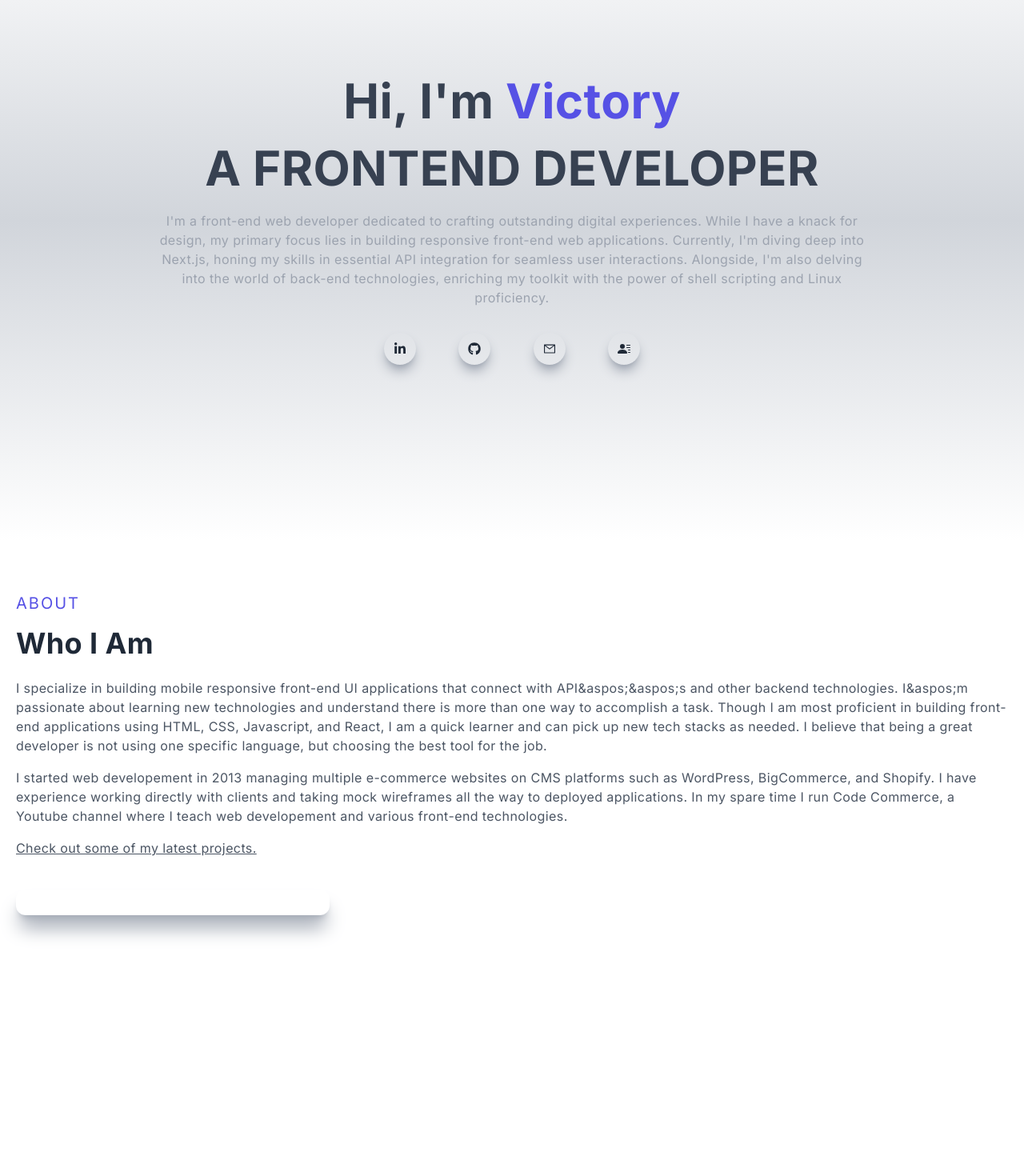
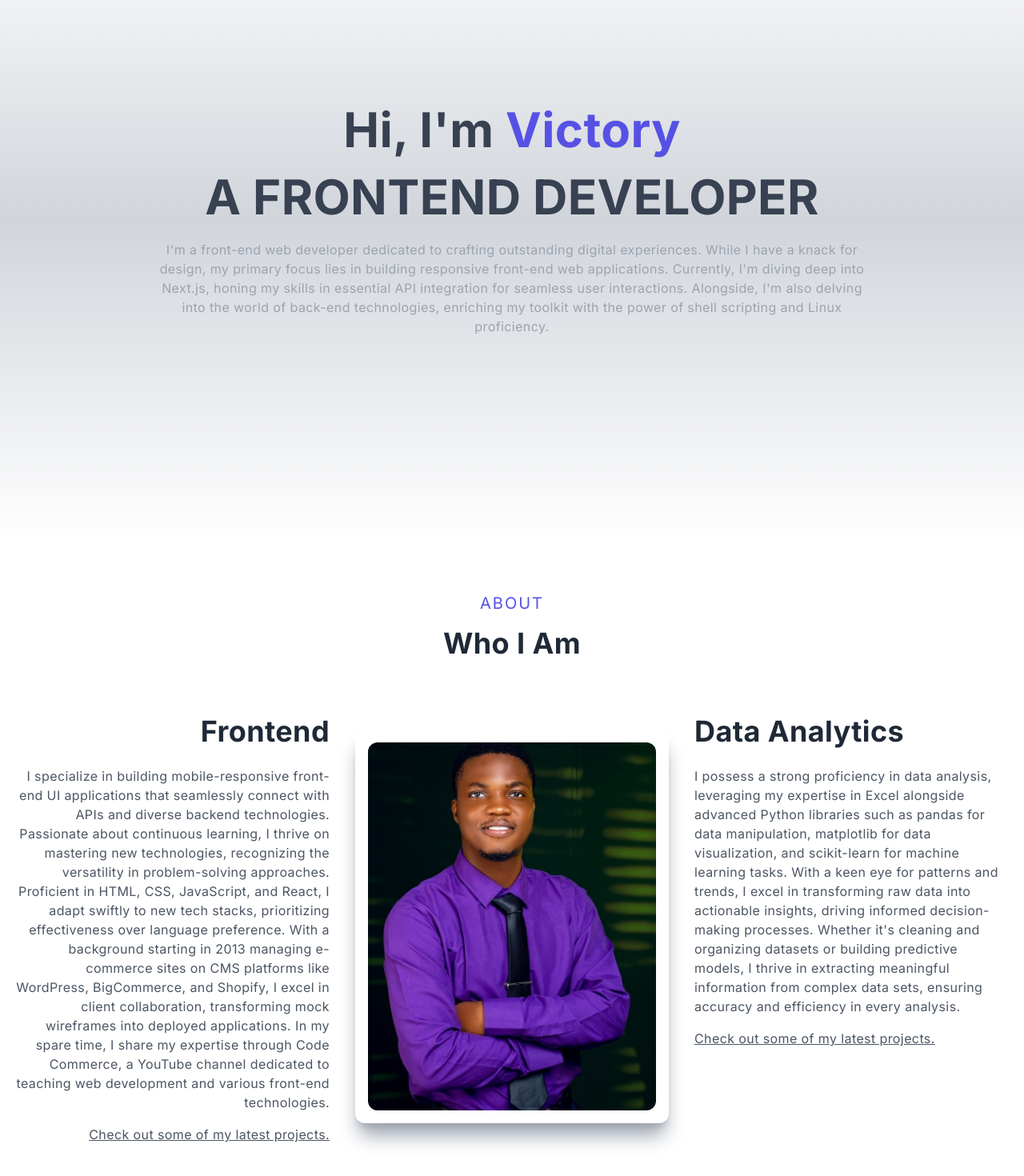
Before and after one commit to Torycd/victory, a Next.js app: page / in a window 1280 px wide. Shown: the part 124-1594 px from the top of the page at 80% size. Built offline with nearby package versions, Linux system fonts and the light colour scheme.

Commit message:
yeah yeah

```diff
--- a/components/About.jsx
+++ b/components/About.jsx
@@ -1,42 +1,62 @@
-import React from 'react'
+import React from "react";
+import image from "../public/assets/myPhoto.jpg";
+import Image from "next/image";
 
 const About = () => {
   return (
-    <div id='about' className='w-full md:h-screen items-center py-16 '>
-        <div className="max-w-[1240px] m-auto md:grid grid-cols-3 gap-8">
-        <div className="col-span-3">
-          <p className="uppercase text-xl tracking-widest text-[#5651e5]">
-            About
+    <div
+      id="about"
+      className="max-w-[1440px] flex flex-col mx-auto justify-center  md:h-screen items-center px-2 pt-16 pb-0"
+    >
+      <p className="uppercase text-xl tracking-widest text-[#5651e5]">About</p>
+      <h2 className="py-4">Who I Am</h2>
+      <div className="max-w-[1240px] m-auto md:grid md:grid-cols-3 gap-8">
+        <div className="col-span-1 md:text-right">
+          <h2 className="py-4">Frontend</h2>
+          <p className="py-2  text-gray-600">
+            I specialize in building mobile-responsive front-end UI applications
+            that seamlessly connect with APIs and diverse backend technologies.
+            Passionate about continuous learning, I thrive on mastering new
+            technologies, recognizing the versatility in problem-solving
+            approaches. Proficient in HTML, CSS, JavaScript, and React, I adapt
+            swiftly to new tech stacks, prioritizing effectiveness over language
+            preference. With a background starting in 2013 managing e-commerce
+            sites on CMS platforms like WordPress, BigCommerce, and Shopify, I
+            excel in client collaboration, transforming mock wireframes into
+            deployed applications. In my spare time, I share my expertise
+            through Code Commerce, a YouTube channel dedicated to teaching web
+            development and various front-end technologies.
           </p>
-          <h2 className="py-4">Who I Am</h2>
-          <p className="py-2  text-gray-600">
-            I specialize in building mobile responsive front-end UI applications
-            that connect with API&aspos;&aspos;s and other backend technologies.
-            I&aspos;m passionate about learning new technologies and understand
-            there is more than one way to accomplish a task. Though I am most
-            proficient in building front-end applications using HTML, CSS,
-            Javascript, and React, I am a quick learner and can pick up new tech
-            stacks as needed. I believe that being a great developer is not
-            using one specific language, but choosing the best tool for the job.
-          </p>
-          <p className="py-2 text-gray-600">
-            I started web developement in 2013 managing multiple e-commerce
-            websites on CMS platforms such as WordPress, BigCommerce, and
-            Shopify. I have experience working directly with clients and taking
-            mock wireframes all the way to deployed applications. In my spare
-            time I run Code Commerce, a Youtube channel where I teach web
-            developement and various front-end technologies.
-          </p>
+
           <p className="py-2 text-gray-600 underline cursor-pointer">
             Check out some of my latest projects.
           </p>
         </div>
         <div className="w-full h-auto m-auto shadow-xl shadow-gray-400 rounded-xl flex items-center justify-center p-4 hover:scale-105 ease-in duration-500">
-          {/* <Image src={image} className="rounded-xl" alt="/" /> */}
+          <Image src={image} className="rounded-xl" alt="/" />
+        </div>
+        <div className="col-span-1 text-left">
+          <h2 className="py-4">Data Analytics</h2>
+          <p className="py-2  text-gray-600">
+            I possess a strong proficiency in data analysis, leveraging my
+            expertise in Excel alongside advanced Python libraries such as
+            pandas for data manipulation, matplotlib for data visualization, and
+            scikit-learn for machine learning tasks. With a keen eye for
+            patterns and trends, I excel in transforming raw data into
+            actionable insights, driving informed decision-making processes.
+            Whether it&apos;s cleaning and organizing datasets or building
+            predictive models, I thrive in extracting meaningful information
+            from complex data sets, ensuring accuracy and efficiency in every
+            analysis.
+          </p>
+
+          <p className="py-2 text-gray-600 underline cursor-pointer">
+            Check out some of my latest projects.
+          </p>
         </div>
       </div>
     </div>
-  )
-}
+  );
+};
 
-export default About
+export default About;
--- a/components/Main.jsx
+++ b/components/Main.jsx
@@ -1,7 +1,4 @@
 import React from "react";
-import { AiOutlineClose, AiOutlineMail, AiOutlineMenu } from "react-icons/ai";
-import { FaGithub, FaLinkedinIn } from "react-icons/fa";
-import { BsFillPersonLinesFill } from "react-icons/bs";
 
 const Main = () => {
   return (
@@ -22,32 +19,6 @@ const Main = () => {
             enriching my toolkit with the power of shell scripting and Linux
             proficiency.
           </p>
-          <div className="flex items-center justify-between max-w-[320px] m-auto py-4">
-            <a
-              href="https://www.linkedin.com/in/victory-idundun-388636247/"
-              target="_blank"
-              className="rounded-full shadow-lg shadow-gray-400 p-3 cursor-pointer hover:scale-105 ease-in duration-300"
-            >
-              <FaLinkedinIn />
-            </a>
-            <a
-              href="https://github.com/Torycd"
-              target="_blank"
-              className="rounded-full shadow-lg shadow-gray-400 p-3 cursor-pointer hover:scale-105 ease-in duration-300"
-            >
-              <FaGithub />
-            </a>
-            <a
-              href="mailto:vicidundun@gmail.com"
-              target="_blank"
-              className="rounded-full shadow-lg shadow-gray-400 p-3 cursor-pointer hover:scale-105 ease-in duration-300"
-            >
-              <AiOutlineMail />
-            </a>
-            <div className="rounded-full shadow-lg shadow-gray-400 p-3 cursor-pointer hover:scale-105 ease-in duration-300">
-              <BsFillPersonLinesFill />
-            </div>
-          </div>
         </div>
       </div>
     </div>
--- a/components/Navbar.jsx
+++ b/components/Navbar.jsx
@@ -29,7 +29,7 @@ const Navbar = () => {
     <div
       className={
         shadow
-          ? "fixed w-full h-20 sm:h-28 shadow-xl z-100  bg-black bg-gradient-to-r from-white"
+          ? "fixed w-full h-20  sm:h-28 shadow-xl z-100 bg-black bg-gradient-to-r from-white"
           : "fixed w-full h-20 sm:h-28 z-100  bg-black bg-gradient-to-r from-white"
       }
     >
--- a/package.json
+++ b/package.json
@@ -13,7 +13,8 @@
     "next": "14.2.3",
     "react": "^18",
     "react-dom": "^18",
-    "react-icons": "^5.2.1"
+    "react-icons": "^5.2.1",
+    "react-intersection-observer": "^9.10.2"
   },
   "devDependencies": {
     "eslint": "^8",
```
Also changed, not shown: 1 other file (tests, documents, lock files or other folders).
